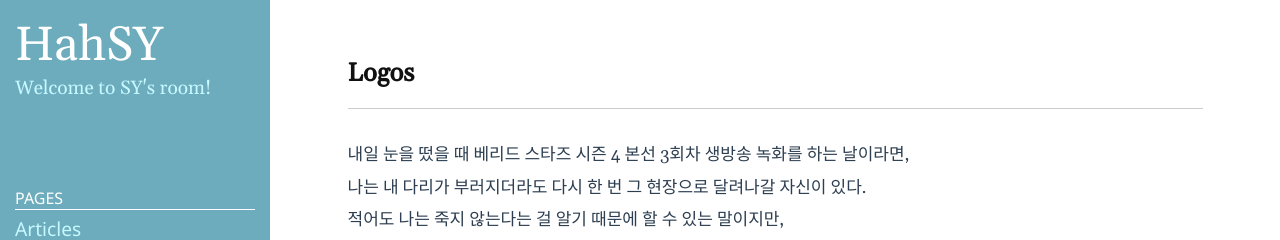
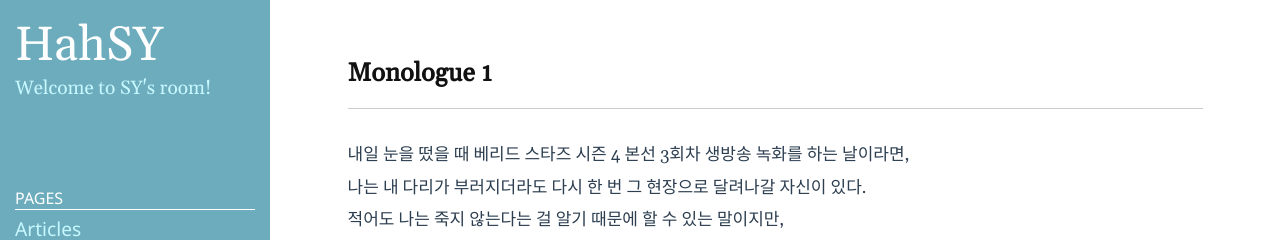
Before and after one commit to HahSY-HR/hahsy-hr.github.io, a Jekyll site: the page built from secrets/monologue1.md, in a window 1280 px wide. Shown: the top 240 px of the page. Built offline with Jekyll 4.4.1, drawn with Linux system fonts in a browser that asks for light colours.

Commit message:
add files

```diff
--- a/_posts/2021-09-12-monologue1.markdown
+++ b/_posts/2021-09-12-monologue1.markdown
@@ -1,6 +1,6 @@
 ---
 layout: post
-title: 독백
+title: 옛날 신화
 date: 2021-09-12
 category: diary
 ---
--- a/secrets/monologue1.md
+++ b/secrets/monologue1.md
@@ -1,6 +1,6 @@
 ---
 layout: simplepage
-title: Logos
+title: Monologue 1
 permalink: /will/
 ---
 
```
